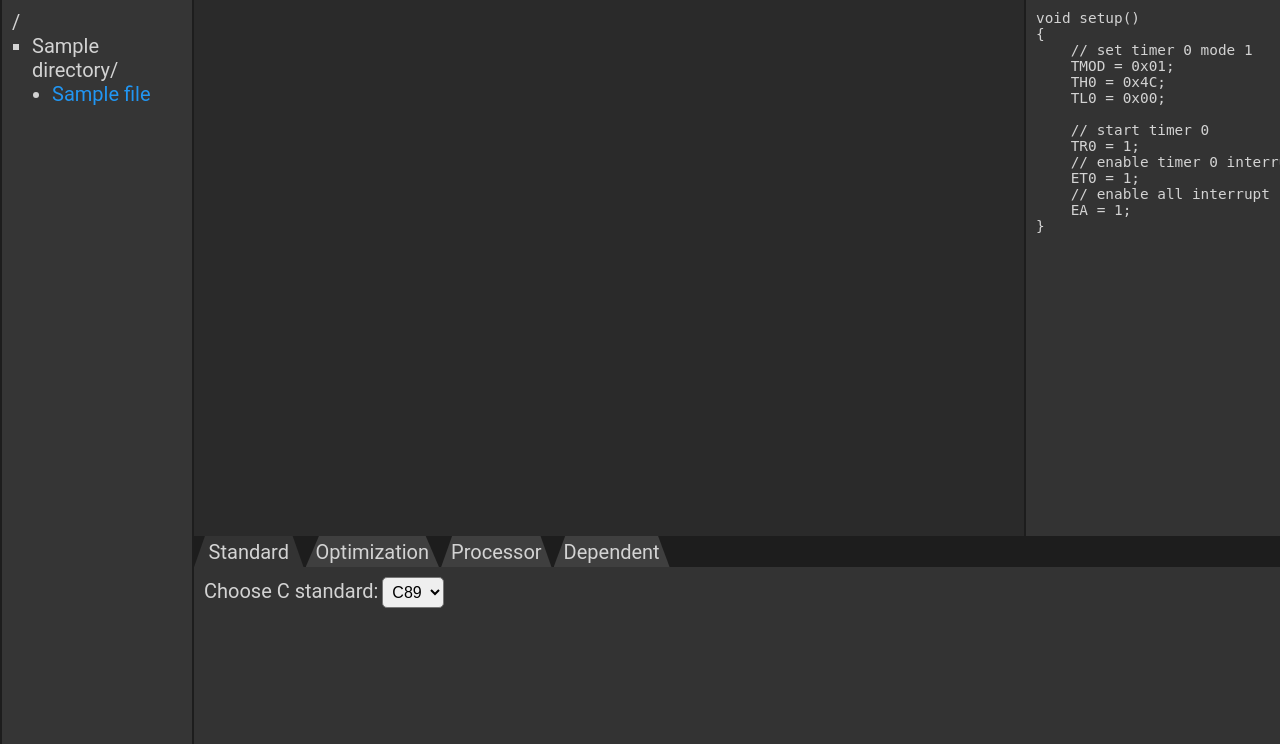
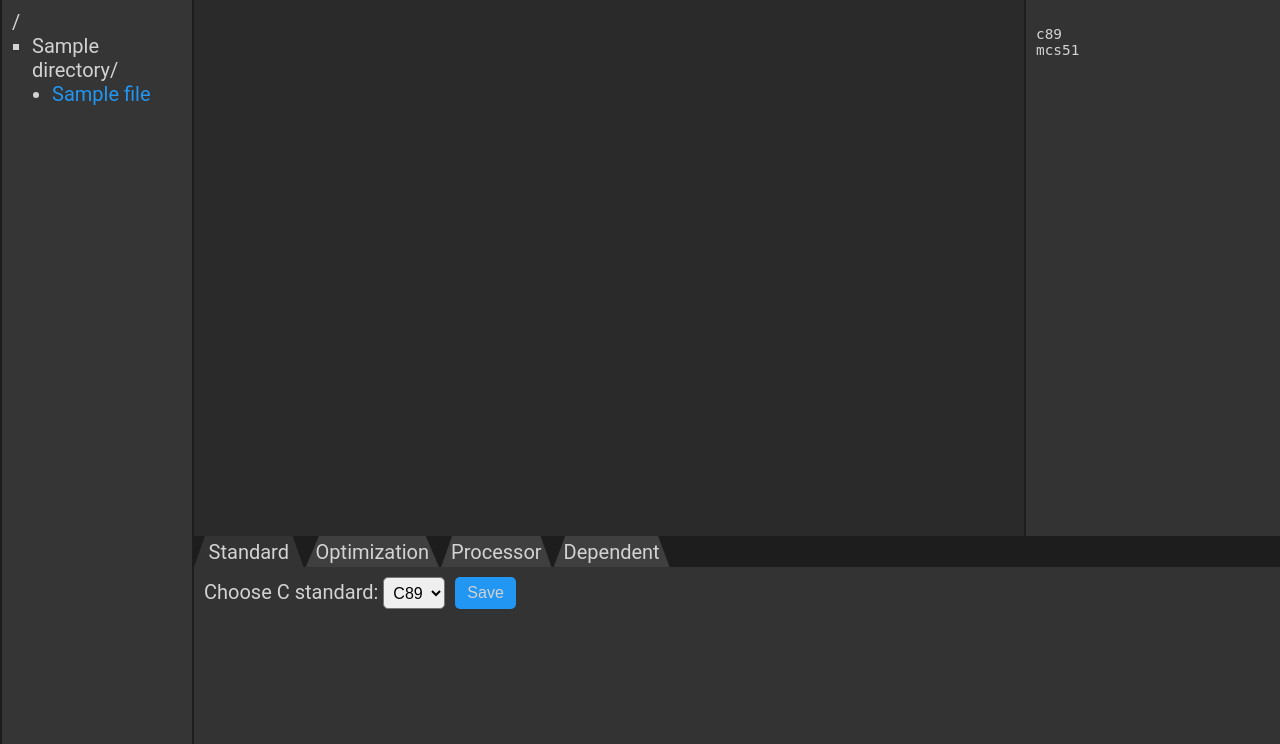
Before and after one commit to sdziuda/wa-code-editor, a Django app: page /code_editor/ in a window 1280 px wide. Shown: the part 56-800 px from the top of the page. Run offline with Django 4.2, Linux system fonts and the light colour scheme; a user stored in the database is signed in; tables that the repository leaves empty hold one stand-in row (values such as "Sample post").

Commit message:
Added Standard and Processor handling

```diff
--- a/code_editor/static/code_editor/processor_controller.js
+++ b/code_editor/static/code_editor/processor_controller.js
@@ -1,9 +1,16 @@
 function change_proc() {
-    let list = document.getElementById("processor");
+    let list = document.getElementById("id_proc");
     let id = list.options[list.selectedIndex].value;
+    if (id === null) {
+        id = "mcs51";
+    }
     document.getElementById("procmcs51").style.display = "none";
     document.getElementById("procz80").style.display = "none";
     document.getElementById("procstm8").style.display = "none";
 
     document.getElementById("proc" + id).style.display = "block";
 }
+
+(function () {
+    change_proc();
+})();
--- a/code_editor/static/code_editor/style.css
+++ b/code_editor/static/code_editor/style.css
@@ -45,15 +45,38 @@ p {
     font-size: 2.5vh;
 }
 
+form {
+    padding: 0;
+    margin: 0;
+    display: flex;
+    flex-direction: row;
+    justify-content: start;
+    align-content: center;
+    gap: 10px;
+}
+
 .std-label {
     padding: 15px 0;
     font-size: 2.5vh;
 }
 
-.std-select {
+select {
     padding: 5px;
     border-radius: 5px;
     font-size: 2vh;
+    height: 4vh;
+    align-self: center;
+}
+
+input[type="submit"] {
+    background-color: var(--link-color);
+    border: transparent 2px solid;
+    border-radius: 5px;
+    color: var(--text-color);
+    padding: 5px 10px;
+    font-size: 2vh;
+    align-self: center;
+    height: 4vh;
 }
 
 .row {
--- a/code_editor/templates/index.html
+++ b/code_editor/templates/index.html
@@ -8,7 +8,6 @@
         <script src="{% static 'code_editor/theme.js' %}"></script>
         <script src="{% static 'code_editor/dropdown_controller.js' %}"></script>
         <script src="{% static 'code_editor/tab_controller.js' %}"></script>
-        <script src="{% static 'code_editor/processor_controller.js' %}"></script>
         <meta name="viewport" content="width=device-width, initial-scale=1.0">
         <meta charset="UTF-8">
     </head>
@@ -58,20 +57,11 @@
             </div>
             <div class="snippet">
                 <pre>
-void setup()
-{
-    // set timer 0 mode 1
-    TMOD = 0x01;
-    TH0 = 0x4C;
-    TL0 = 0x00;
-
-    // start timer 0
-    TR0 = 1;
-    // enable timer 0 interrupt
-    ET0 = 1;
-    // enable all interrupt
-    EA = 1;
-}
+                    {% if user.is_authenticated %}
+{{ std }}
+{{ proc }}
+                        {{ formset.errors }}
+                    {% endif %}
                 </pre>
             </div>
             <div class="tab">
@@ -91,12 +81,11 @@ void setup()
                 </div>
                 <div class="tab-content">
                     <div class="tab-area" id="tab1">
-                        <label class="std-label" for="standard">Choose C standard:</label>
-                        <select class="std-select" name="standard" id="standard">
-                            <option value="c89">C89</option>
-                            <option value="c99">C99</option>
-                            <option value="c11">C11</option>
-                        </select>
+                        <form action="" method="post" name="standard_opt">
+                            {% csrf_token %}
+                            {{ std_form.as_p }}
+                            <input type="submit" value="Save" class="std-button" name="standard_opt"">
+                        </form>
                     </div>
                     <div class="tab-area" id="tab2">
                         <p>Choose optimizations:</p>
@@ -123,12 +112,11 @@ void setup()
                         </div>
                     </div>
                     <div class="tab-area" id="tab3">
-                        <label class="std-label" for="processor">Choose processor:</label>
-                        <select class="std-select" name="processor" id="processor" onchange="change_proc()">
-                            <option value="mcs51">MCS51</option>
-                            <option value="z80">Z80</option>
-                            <option value="stm8">STM8</option>
-                        </select>
+                        <form action="" method="post" name="processor_opt" id="processor_opt">
+                            {% csrf_token %}
+                            {{ proc_form.as_p }}
+                            <input type="submit" value="Save" class="std-button" name="processor_opt" onclick="change_proc()">
+                        </form>
                     </div>
                     <div class="tab-area" id="tab4">
                         <div id="procmcs51">
@@ -167,6 +155,8 @@ void setup()
                             </select>
                         </div>
                     </div>
+
+                    <script src="{% static 'code_editor/processor_controller.js' %}"></script>
                 </div>
             </div>
         </div>
--- a/code_editor/views.py
+++ b/code_editor/views.py
@@ -70,25 +70,79 @@ def add_file_files_tree_maker(directories):
         yield loader.render_to_string('file_tree/tree_dir_add_file.html', {'file': dire, 'subfiles': sub})
 
 
-def index(request, file_id=None):
-    if not request.user.is_authenticated:
-        return render(request, 'index.html')
-    directories = Directory.objects.filter(owner=request.user, parent=None, available=True)
-
-    context = {
-        'subfiles': files_tree_maker(directories)
-    }
+def set_file(request, file_id, context):
     if file_id is None:
-        return render(request, 'index.html', context)
+        context['file'] = ''
     else:
         file = File.objects.get(id=file_id)
 
         if file.owner != request.user:
             context['file'] = 'You are not the owner of this file'
-            return render(request, 'index.html', context)
+        else:
+            context['file'] = file.content
 
-        context['file'] = file.content
-        return render(request, 'index.html', context)
+
+class StandardForm(forms.Form):
+    name = forms.ChoiceField(choices=[('c89', 'C89'), ('c99', 'C99'), ('c11', 'C11')],
+                             label='Choose C standard')
+
+
+class ProcessorForm(forms.Form):
+    proc = forms.ChoiceField(choices=[('mcs51', 'MCS51'), ('z80', 'Z80'), ('stm8', 'STM8')],
+                             label='Choose processor',
+                             widget=forms.Select(attrs={'id': 'id_proc'}))
+
+
+def index(request, file_id=None):
+    if not request.user.is_authenticated:
+        return render(request, 'index.html')
+
+    directories = Directory.objects.filter(owner=request.user, parent=None, available=True)
+    context = {'subfiles': files_tree_maker(directories)}
+
+    if 'standard' in request.session:
+        std = request.session['standard']
+    else:
+        request.session['standard'] = 'c89'
+        std = 'c89'
+
+    if 'processor' in request.session:
+        proc = request.session['processor']
+    else:
+        request.session['processor'] = 'mcs51'
+        proc = 'mcs51'
+
+    context['std'] = std
+    context['proc'] = proc
+    std_form = StandardForm()
+    proc_form = ProcessorForm()
+    std_form.initial['name'] = std
+    proc_form.initial['proc'] = proc
+    context['std_form'] = std_form
+    context['proc_form'] = proc_form
+    set_file(request, file_id, context)
+
+    if request.method == 'POST':
+        if 'standard_opt' in request.POST:
+            std_form = StandardForm(request.POST)
+            if std_form.is_valid():
+                std = std_form.cleaned_data['name']
+                request.session['standard'] = std
+
+            context['std_form'] = std_form
+            context['std'] = std
+            set_file(request, file_id, context)
+        if 'processor_opt' in request.POST:
+            proc_form = ProcessorForm(request.POST)
+            if proc_form.is_valid():
+                proc = proc_form.cleaned_data['proc']
+                request.session['processor'] = proc
+
+            context['proc_form'] = proc_form
+            context['proc'] = proc
+            set_file(request, file_id, context)
+
+    return render(request, 'index.html', context)
 
 
 def delete_file(request, file_id):
```
